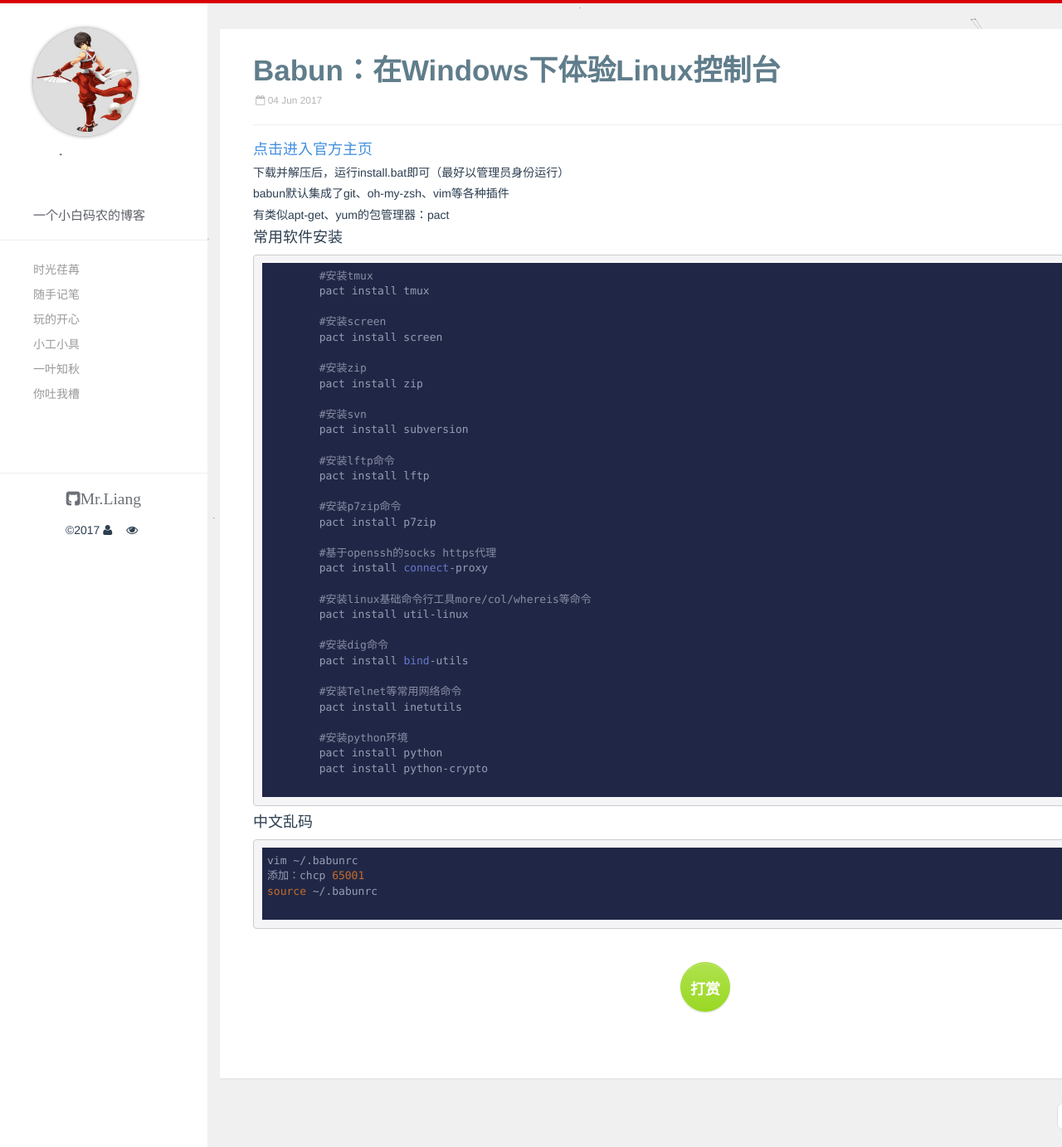
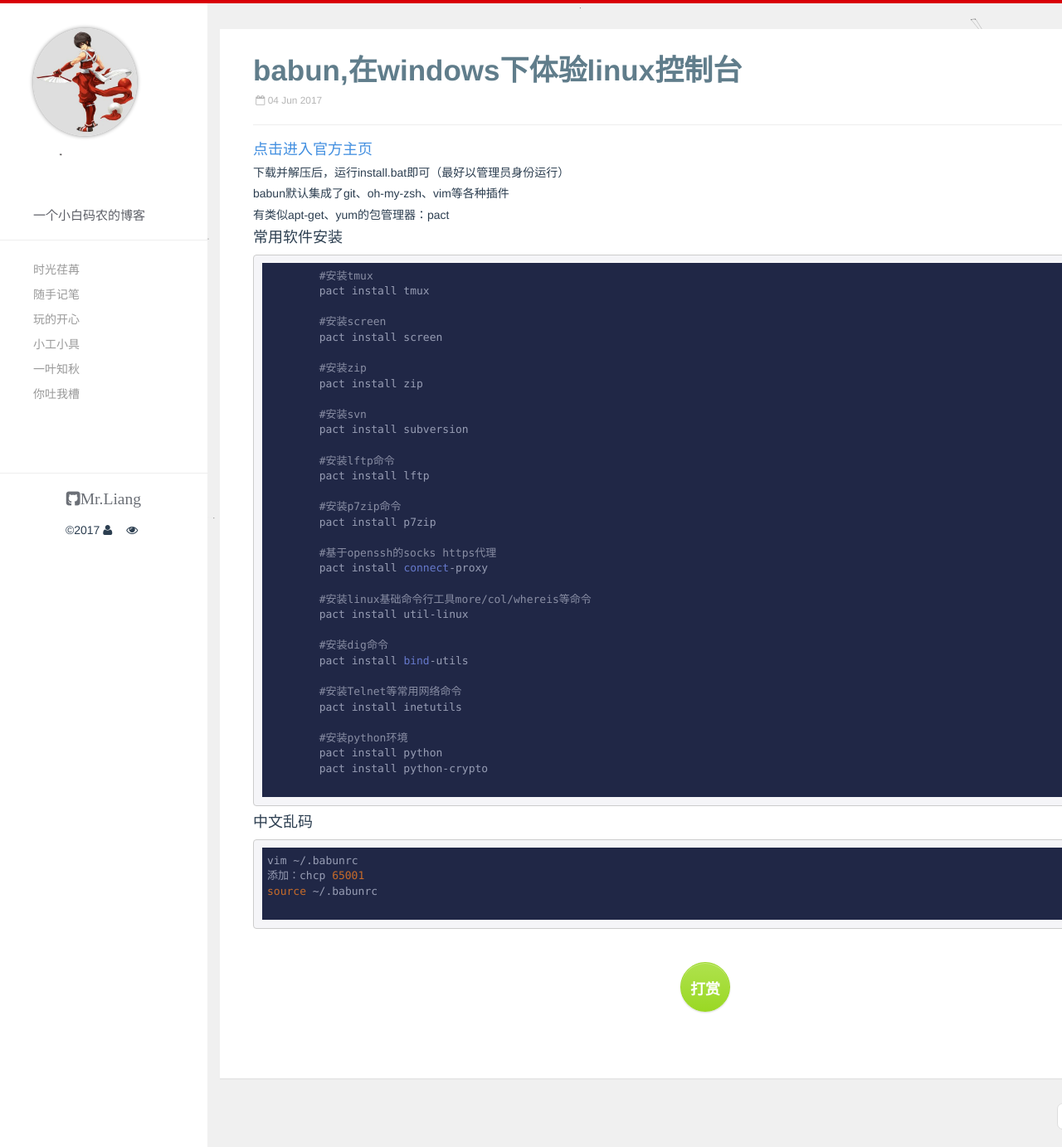
Before and after one commit to liangrengongzuoshi/liangzai.pub, a Jekyll site: the page built from _posts/2017-06-04-babun.md, in a window 1280 px wide and 1383 px high. Shown: the whole window at 83% size. Built offline with Jekyll 4.4.1, drawn with Linux system fonts in a browser that asks for light colours; comment, search, counter and statistics services are not loaded.

```diff
--- a/_posts/2017-06-04-babun.md
+++ b/_posts/2017-06-04-babun.md
@@ -1,6 +1,6 @@
 ---
 layout: post
-title: Babun：在Windows下体验Linux控制台
+title: babun,在windows下体验linux控制台
 ---
 
 #### [点击进入官方主页](http://babun.github.io/)
```
